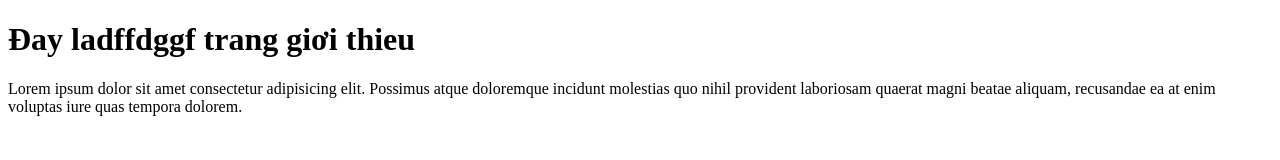
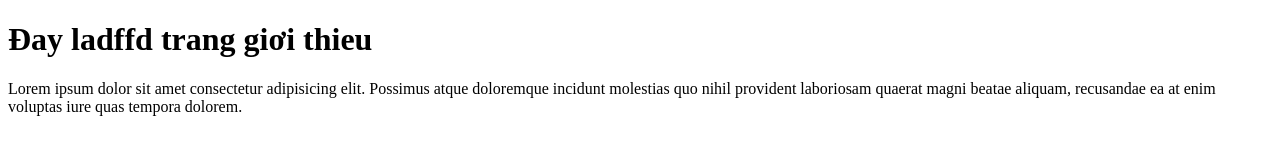
Before and after one commit to mahiru-shiinaa/bai-10-tuhoc, a plain HTML site: page about.html in a window 1280 px wide. Drawn offline with Linux system fonts and the light colour scheme.

Commit message:
Update page abuot

```diff
--- a/about.html
+++ b/about.html
@@ -6,7 +6,7 @@
     <title>Document</title>
 </head>
 <body>
-    <h1>Đay ladffdggf trang giơi thieu </h1>
+    <h1>Đay ladffd trang giơi thieu </h1>
     <p>Lorem ipsum dolor sit amet consectetur adipisicing elit. Possimus atque doloremque incidunt molestias quo nihil provident laboriosam quaerat magni beatae aliquam, recusandae ea at enim voluptas iure quas tempora dolorem.</p>
 </body>
 </html>
```
